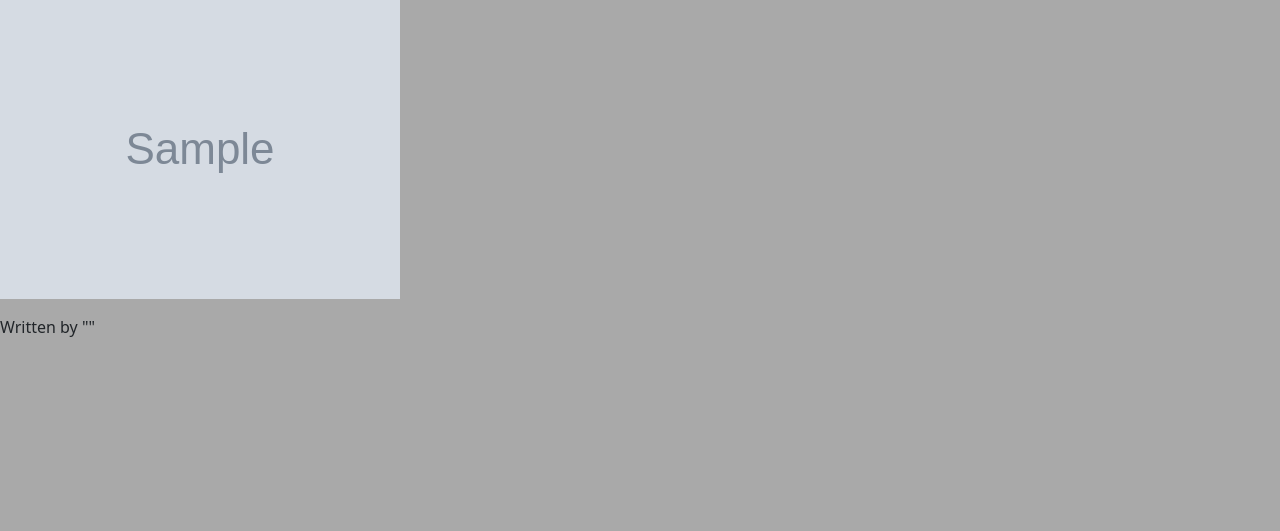
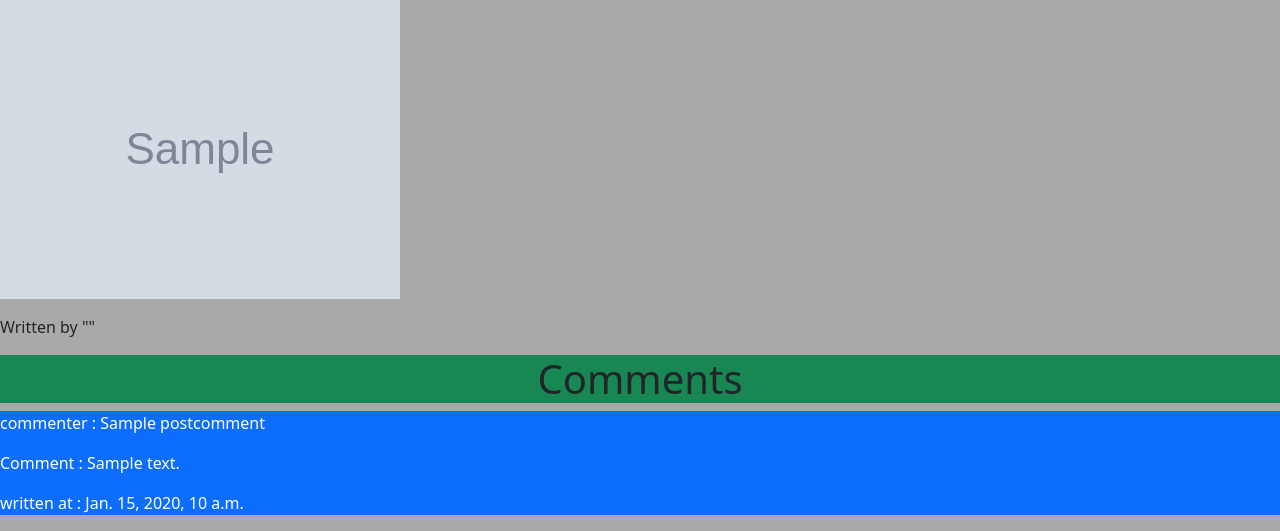
Before and after one commit to sinasezza/weblog-django, a Django app: page /Post/1 in a window 1280 px wide. Shown: the part 475-1006 px from the top of the page. Before the commit the page ends 812 px from the top, so only its background shows below. Run offline with Django 4.2, Linux system fonts and the light colour scheme; tables that the repository leaves empty hold one stand-in row (values such as "Sample post"); grey boxes marked "Sample" are stand-in pictures; some libraries are stand-ins or nearby versions.

Commit message:
commit number 4 : 	_1_ create PostComment model for adding comments to posts 	_2_ changes in views.py , admin.py , post_detail_page 	_3_ ...

```diff
--- a/blog/admin.py
+++ b/blog/admin.py
@@ -7,6 +7,10 @@
 class PostImagesAdmin(admin.ModelAdmin):
     list_display = ('post' , 'id' , 'image')
 
+class PostCommentsAdmin(admin.ModelAdmin):
+    list_display = ('post','id','name','comment','created_date','active')
+
 
 admin.site.register(models.Post,PostAdming)
 admin.site.register(models.PostImage,PostImagesAdmin)
+admin.site.register(models.PostComment,PostCommentsAdmin)
--- a/blog/models.py
+++ b/blog/models.py
@@ -31,12 +31,22 @@
     post_status = models.CharField(max_length=10,choices=status_choices,default='draft')
     # -------------------------------------------
 
+    class Meta:
+        constraints = [
+        models.UniqueConstraint(fields=['title','post_author'], name='unique_title_and_author')
+    ]
+
+    # -------------------------------------------
+
     def __str__(self):
         return self.title
+
+    # -------------------------------------------
 
 
 # ============================================================
 # ============================================================
+
 
 class PostImage(models.Model):
     def post_image_directory_path(instance, filename):
@@ -45,6 +55,29 @@
     post = models.ForeignKey(Post, on_delete=models.CASCADE)
     # -------------------------------------------
     image = models.FileField(upload_to=post_image_directory_path)
+    # -------------------------------------------
 
     def __str__(self):
         return 'image_{}-for post "{}"'.format(self.id,self.post)
+
+
+# ============================================================
+# ============================================================
+
+
+class PostComment(models.Model):
+    post         = models.ForeignKey(Post,on_delete=models.CASCADE)
+    # -------------------------------------------
+    name         = models.CharField(max_length=100)
+    # -------------------------------------------
+    email        = models.EmailField()
+    # -------------------------------------------
+    comment      = models.CharField(max_length=500)
+    # -------------------------------------------
+    active       = models.BooleanField(default=False)
+    # -------------------------------------------
+    created_date = models.DateTimeField(auto_now_add=True)
+    # -------------------------------------------
+
+    def __str__(self) :
+        return "{} - {} by {} ".format(self.pk,self.comment,self.name)
--- a/blog/templates/blog_pages/post_detail_page.html
+++ b/blog/templates/blog_pages/post_detail_page.html
@@ -16,4 +16,14 @@
     <p>Written by "{{post.author}}"</p>
 
 
+    <div id="comments">
+        <h1 class="text-center bg-success">Comments</h1>
+        {% for comment_obj in post_comments %}
+            <div class="bg-primary text-white">
+                <p>commenter : {{comment_obj.name}}</p>
+                <p>Comment : {{comment_obj.comment}}</p>
+                <p>written at : {{comment_obj.created_date}}</p>
+            </div>
+        {% endfor %}
+    </div>
 {% endblock content %}
--- a/blog/views.py
+++ b/blog/views.py
@@ -13,8 +13,8 @@
     context_object_name = 'posts'
 
     def get_queryset(self):
-        published_post      = models.Post.objects.filter(post_status='published')
-        return published_post
+        published_post = models.Post.objects.filter(post_status='published')
+        return published_post.order_by('-pk')
 
 
 # =======================================================
@@ -25,9 +25,12 @@
     template_name = 'blog_pages/post_detail_page.html'
 
     def get_context_data(self, **kwargs):
-        context = super().get_context_data(**kwargs)
-        post_images = models.PostImage.objects.filter(post_id__exact = context['post'].id)
-        context['post_images'] = post_images
+        context         = super().get_context_data(**kwargs)
+        post_images     = models.PostImage.objects.filter(post_id__exact = context['post'].id)
+        post_comments   = models.PostComment.objects.filter(post_id__exact = context['post'].id,active=True)
+
+        context['post_images']   = post_images
+        context['post_comments'] = post_comments
         return context
 
 # =======================================================
```
Also changed, not shown: 1 other file.
